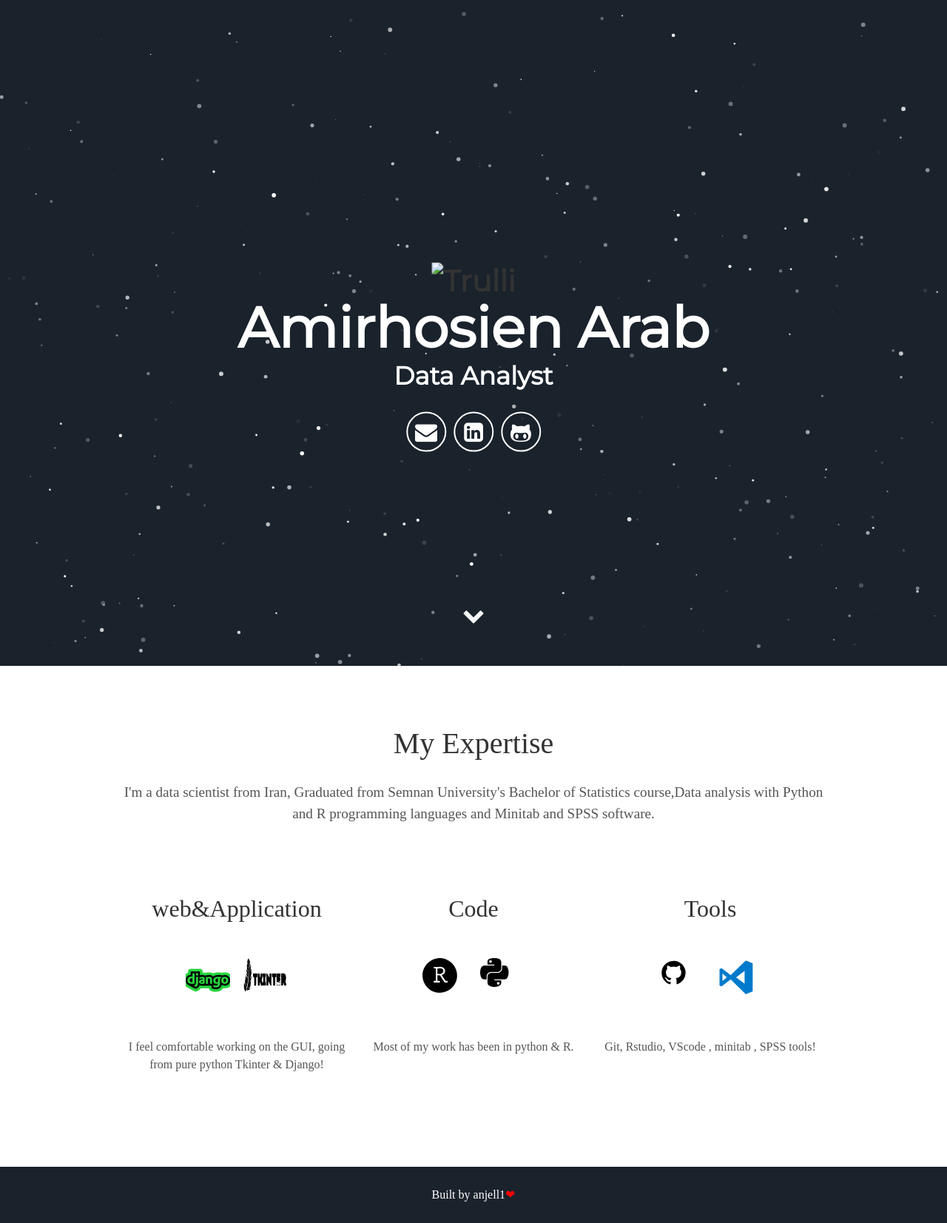
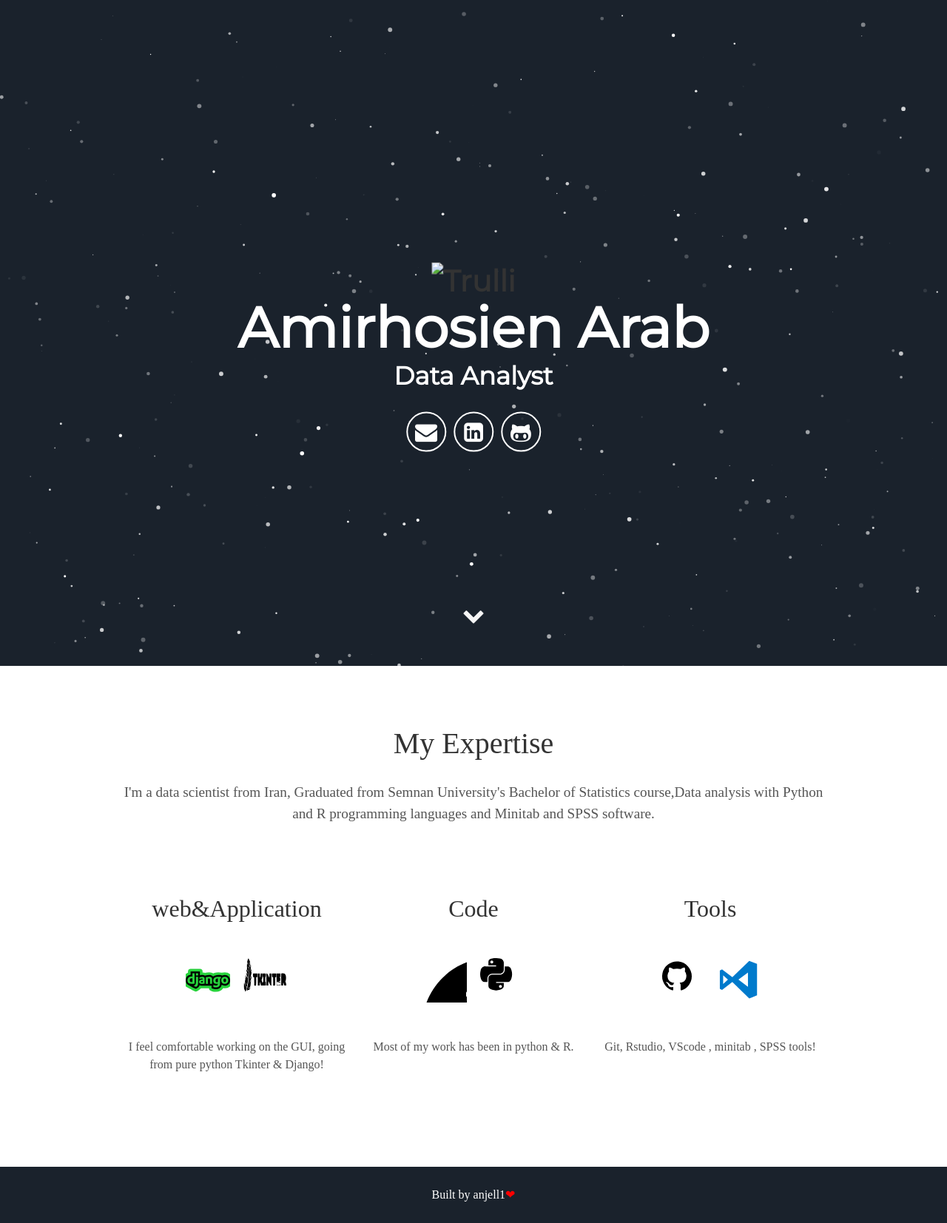
Before and after one commit to daneshisajad/anjell1.github.io, a Jekyll site: the page built from index.html, in a window 1280 px wide. Shown: the whole page at 74% size. Built offline with Jekyll 4.4.1, drawn with Linux system fonts in a browser that asks for light colours; some web fonts are replaced.

Commit message:
Update about.html

```diff
--- a/_includes/about.html
+++ b/_includes/about.html
@@ -74,7 +74,7 @@ l-29 43 21 28 c29 39 29 124 0 164 -36 49 -78 63 -187 63 -70 0 -99 -4 -103
   <div class="tech">
     <h2>Code</h2>
  <svg version="1.0" xmlns="http://www.w3.org/2000/svg"
- width="100.000000pt" height="100.000000pt" viewBox="0 0 128 128"
+ width="100.000000pt" height="100.000000pt" viewBox="0 0 33 33"
  preserveAspectRatio="xMidYMid meet">
 <metadata>
 Created by potrace 1.16, written by Peter Selinger 2001-2019
@@ -93,7 +93,7 @@ c-95 12 -93 11 -93 61 0 39 3 45 17 40 9 -4 43 -9 76 -13z"/>
 89 73 96 124 13 87 -26 158 -107 191 -36 15 -177 20 -250 9z"/>
 </g>
 </svg>
-<svg fill="#000000" width="100px" height="100px" viewBox="0 0 37 37" xmlns="http://www.w3.org/2000/svg"><path d="m11.727 0c-.967.001-1.914.086-2.834.248l.098-.014c-2.423.428-2.862 1.324-2.862 2.976v2.182h5.726v.727h-7.874c-.02 0-.043-.001-.066-.001-1.737 0-3.184 1.239-3.507 2.881l-.004.023c-.256.872-.403 1.874-.403 2.91s.147 2.038.422 2.985l-.019-.076c.407 1.695 1.379 2.902 3.04 2.902h1.969v-2.616c.045-1.953 1.622-3.523 3.574-3.557h.003 5.719c1.584-.013 2.863-1.299 2.863-2.885 0-.009 0-.017 0-.026v.001-5.452c-.104-1.561-1.314-2.81-2.848-2.975l-.014-.001c-.866-.149-1.863-.234-2.879-.234-.036 0-.071 0-.107 0h.005zm-3.096 1.755h.017c.603 0 1.091.489 1.091 1.091s-.489 1.091-1.091 1.091c-.601 0-1.089-.487-1.091-1.088 0-.002 0-.005 0-.008 0-.596.48-1.08 1.074-1.086h.001z"/><path d="m18.287 6.119v2.542c-.022 1.977-1.604 3.578-3.572 3.63h-.005-5.719c-1.584.033-2.856 1.322-2.862 2.909v5.453c0 1.551 1.349 2.464 2.862 2.91.855.277 1.839.437 2.86.437s2.005-.16 2.927-.456l-.068.019c1.44-.417 2.862-1.258 2.862-2.91v-2.184h-5.719v-.727h8.582c1.664 0 2.284-1.161 2.863-2.902.28-.87.441-1.871.441-2.91s-.161-2.04-.46-2.979l.019.07c-.411-1.656-1.2-2.902-2.863-2.902zm-3.216 13.807h.017c.603 0 1.091.489 1.091 1.091s-.489 1.091-1.091 1.091c-.603 0-1.091-.489-1.091-1.091 0-.001 0-.003 0-.004 0-.002 0-.005 0-.007 0-.595.48-1.077 1.074-1.08z"/></svg>
+<svg fill="#000000" width="100px" height="100px" viewBox="0 0 33 33" xmlns="http://www.w3.org/2000/svg"><path d="m11.727 0c-.967.001-1.914.086-2.834.248l.098-.014c-2.423.428-2.862 1.324-2.862 2.976v2.182h5.726v.727h-7.874c-.02 0-.043-.001-.066-.001-1.737 0-3.184 1.239-3.507 2.881l-.004.023c-.256.872-.403 1.874-.403 2.91s.147 2.038.422 2.985l-.019-.076c.407 1.695 1.379 2.902 3.04 2.902h1.969v-2.616c.045-1.953 1.622-3.523 3.574-3.557h.003 5.719c1.584-.013 2.863-1.299 2.863-2.885 0-.009 0-.017 0-.026v.001-5.452c-.104-1.561-1.314-2.81-2.848-2.975l-.014-.001c-.866-.149-1.863-.234-2.879-.234-.036 0-.071 0-.107 0h.005zm-3.096 1.755h.017c.603 0 1.091.489 1.091 1.091s-.489 1.091-1.091 1.091c-.601 0-1.089-.487-1.091-1.088 0-.002 0-.005 0-.008 0-.596.48-1.08 1.074-1.086h.001z"/><path d="m18.287 6.119v2.542c-.022 1.977-1.604 3.578-3.572 3.63h-.005-5.719c-1.584.033-2.856 1.322-2.862 2.909v5.453c0 1.551 1.349 2.464 2.862 2.91.855.277 1.839.437 2.86.437s2.005-.16 2.927-.456l-.068.019c1.44-.417 2.862-1.258 2.862-2.91v-2.184h-5.719v-.727h8.582c1.664 0 2.284-1.161 2.863-2.902.28-.87.441-1.871.441-2.91s-.161-2.04-.46-2.979l.019.07c-.411-1.656-1.2-2.902-2.863-2.902zm-3.216 13.807h.017c.603 0 1.091.489 1.091 1.091s-.489 1.091-1.091 1.091c-.603 0-1.091-.489-1.091-1.091 0-.001 0-.003 0-.004 0-.002 0-.005 0-.007 0-.595.48-1.077 1.074-1.08z"/></svg>
 
 
     <p>Most of my work has been in python & R.</p>
@@ -101,9 +101,9 @@ c-95 12 -93 11 -93 61 0 39 3 45 17 40 9 -4 43 -9 76 -13z"/>
   <div class="tech">
     <h2>Tools</h2>
 
-    <svg fill="#000000" width="100px" height="100px" viewBox="0 0 37 37" xmlns="http://www.w3.org/2000/svg"><path d="M22,12.247a10,10,0,0,1-6.833,9.488c-.507.1-.687-.214-.687-.481,0-.328.012-1.407.012-2.743a2.386,2.386,0,0,0-.679-1.852c2.228-.248,4.566-1.093,4.566-4.935a3.859,3.859,0,0,0-1.028-2.683,3.591,3.591,0,0,0-.1-2.647s-.838-.269-2.747,1.025a9.495,9.495,0,0,0-5.007,0c-1.91-1.294-2.75-1.025-2.75-1.025a3.6,3.6,0,0,0-.1,2.647A3.864,3.864,0,0,0,5.62,11.724c0,3.832,2.334,4.69,4.555,4.942A2.137,2.137,0,0,0,9.54,18a2.128,2.128,0,0,1-2.91-.831A2.1,2.1,0,0,0,5.1,16.142s-.977-.013-.069.608A2.646,2.646,0,0,1,6.14,18.213s.586,1.944,3.368,1.34c.005.835.014,1.463.014,1.7,0,.265-.183.574-.683.482A10,10,0,1,1,22,12.247Z"/></svg>
+    <svg fill="#000000" width="100px" height="100px" viewBox="0 0 30 30" xmlns="http://www.w3.org/2000/svg"><path d="M22,12.247a10,10,0,0,1-6.833,9.488c-.507.1-.687-.214-.687-.481,0-.328.012-1.407.012-2.743a2.386,2.386,0,0,0-.679-1.852c2.228-.248,4.566-1.093,4.566-4.935a3.859,3.859,0,0,0-1.028-2.683,3.591,3.591,0,0,0-.1-2.647s-.838-.269-2.747,1.025a9.495,9.495,0,0,0-5.007,0c-1.91-1.294-2.75-1.025-2.75-1.025a3.6,3.6,0,0,0-.1,2.647A3.864,3.864,0,0,0,5.62,11.724c0,3.832,2.334,4.69,4.555,4.942A2.137,2.137,0,0,0,9.54,18a2.128,2.128,0,0,1-2.91-.831A2.1,2.1,0,0,0,5.1,16.142s-.977-.013-.069.608A2.646,2.646,0,0,1,6.14,18.213s.586,1.944,3.368,1.34c.005.835.014,1.463.014,1.7,0,.265-.183.574-.683.482A10,10,0,1,1,22,12.247Z"/></svg>
 
-    <svg width="100px" height="100px" viewBox="0 0 37 37" xmlns="http://www.w3.org/2000/svg"><title>file_type_vscode3</title><path d="M29.821,4.321,24.023,2,11.493,14.212,3.833,8.385l-1.654.837V22.8l1.644.827,7.65-5.827L24.023,30l5.8-2.321V4.321ZM4.65,19.192V12.818L8.2,15.985,4.65,19.192ZM16,15.985l7.082-5.3V21.324l-7.092-5.339H16Z" style="fill:#007acc"/></svg>
+    <svg width="100px" height="100px" viewBox="0 0 33 33" xmlns="http://www.w3.org/2000/svg"><title>file_type_vscode3</title><path d="M29.821,4.321,24.023,2,11.493,14.212,3.833,8.385l-1.654.837V22.8l1.644.827,7.65-5.827L24.023,30l5.8-2.321V4.321ZM4.65,19.192V12.818L8.2,15.985,4.65,19.192ZM16,15.985l7.082-5.3V21.324l-7.092-5.339H16Z" style="fill:#007acc"/></svg>
 
 
     <p>Git, Rstudio, VScode , minitab , SPSS tools!</p>
```
